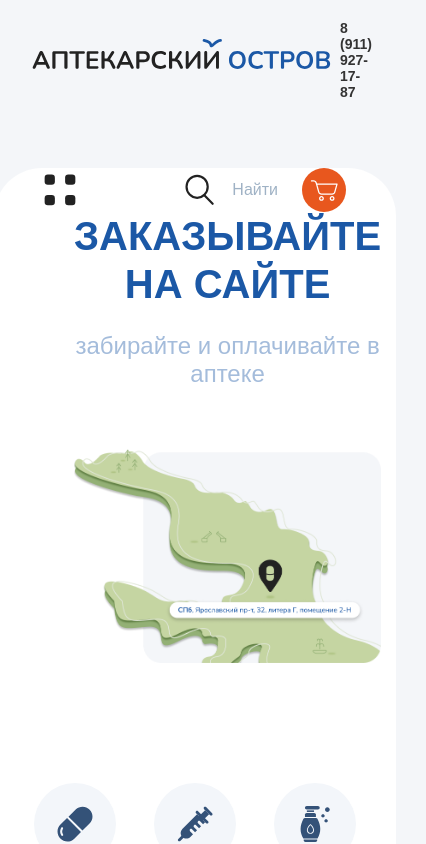
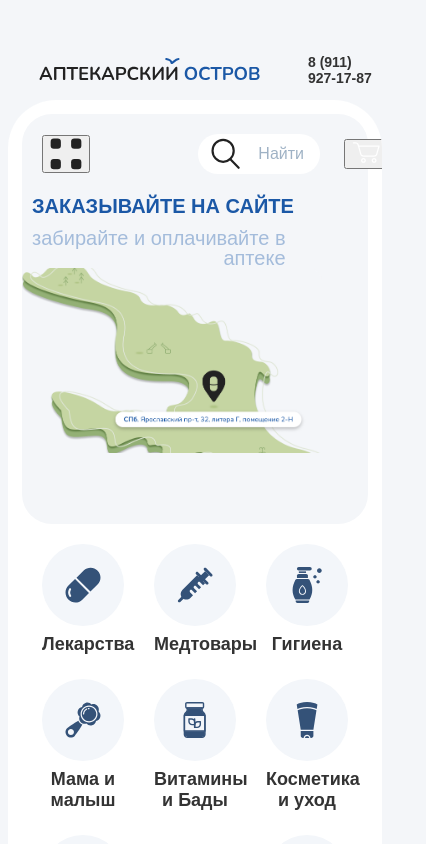
Before and after one commit to Aptekarsky-Island/pharmacy, a React (Vite) app: page / in a window 390 px wide. Shown: the top 844 px of the page, 426 px wide, since content can reach past the window. Built offline with nearby package versions, Linux system fonts and the light colour scheme; a web font is replaced by a local one.

Commit message:
update Hero and Hero-media

```diff
--- a/src/components/Categories/Categories.css
+++ b/src/components/Categories/Categories.css
@@ -1,6 +1,6 @@
 .categories {
   flex: auto;
-  padding: 60px 20px;
+  padding: 30px 20px;
 }
 
 .categories__inner {
@@ -64,3 +64,10 @@
   font-size: 24px;
   font-weight: bold;
 }
+
+
+@media (max-width: 768px) {
+  .categories {
+  padding: 20px 20px;
+}
+}
--- a/src/components/Header/Header.css
+++ b/src/components/Header/Header.css
@@ -10,88 +10,18 @@
 .header__container {
   max-width: var(--max-width-main);
   margin: 0 auto;
-  display: flex;
-  flex-direction: column;
-  align-items: stretch;
-  padding: 16px 32px 16px 32px;
+  padding: 20px 32px 20px 32px;
 }
 
 .header__top-row {
   display: flex;
+  max-height: 30px;
   justify-content: space-between;
   align-items: center;
 }
 
-.header__burger {
-  display: none;
-  background: none;
-  border: none;
-  font-size: 20px;
-  color: var(--text-color);
-  cursor: pointer;
-}
-
-.header__logo {
-  display: flex;
-  align-items: center;
-  gap: 12px;
-}
-
-.logo__text--bold {
-  font-size: 20px;
-  font-weight: 700;
-  color: var(--text-color);
-  letter-spacing: 0.5px;
-  text-transform: uppercase;
-}
-
-.logo__text--accent {
-  color: var(--primary-color);
-  margin-left: 4px;
-  text-transform: uppercase;
-}
-
-.header__nav {
-  flex: 1;
-  margin-left: 40px;
-}
-
-.header__tools {
-  display: flex;
-  justify-content: center;
-  align-items: center;
-  gap: 24px;
-  margin-top: 28px;
-}
-
-.header__actions {
-  display: none;
-}
-
-.header__search {
-  position: relative;
-}
-
-.header__search input {
-  padding: 6px 32px 6px 12px;
-  font-size: 14px;
-  border: 1px solid #ddd;
-  border-radius: 20px;
-  transition: border-color var(--transition);
-}
-
-.header__search input:focus {
-  outline: none;
-  border-color: var(--primary-color);
-}
-
-.search__icon {
-  position: absolute;
-  right: 8px;
-  top: 50%;
-  transform: translateY(-50%);
-  font-size: 14px;
-  color: #888;
+.mainLogo {
+  max-height: 28px;
 }
 
 .header__phone {
@@ -104,36 +34,11 @@
   transition: background var(--transition);
 }
 
-.header__logo-image {
-  display: none;
-}
-
-.header__icon {
-  font-size: 18px;
-  color: var(--text-color);
-  cursor: pointer;
-  transition: color var(--transition);
-}
 
 .header__icon:hover {
   color: var(--primary-color);
 }
 
-.header__cart {
-  font-size: 20px;
-  border: none;
-  color: #fff;
-  background: var(--accent-color);
-  width: 44px;
-  height: 44px;
-  border-radius: 50%;
-  display: flex;
-  align-items: center;
-  justify-content: center;
-  cursor: pointer;
-  flex-shrink: 0;
-  transition: background var(--transition);
-}
 
 .header__cart:hover {
   background: #ff6a36;
@@ -143,50 +48,18 @@
   text-decoration: none;
 }
 
-@media (max-width: 1024px) {
+@media (max-width: 770px) {
+  .header__container{
+    max-height: 30px;
+    padding: 60px 0px 10px 0px;
+  }
   .header__nav {
     display: none;
   }
   .header__burger {
     display: block;
   }
+  .header__top-row {
+  align-items:end;
+  }
 }
-
-.navbar {
-  position: fixed;
-  top: 80px;
-  left: 32px;
-  z-index: 101;
-  background: transparent !important;
-  box-shadow: none !important;
-  border: none !important;
-  padding: 0;
-  margin: 0;
-  display: flex;
-  align-items: center;
-}
-
-.navbar__menu,
-.navbar__menu-icon {
-  background: transparent !important;
-  box-shadow: none !important;
-  border: none !important;
-}
-
-.navbar__menu {
-  cursor: pointer;
-  font-size: 28px;
-  padding: 0;
-  margin: 0;
-}
-
-.navbar__menu-icon {
-  color: #222;
-  font-size: 28px;
-  line-height: 1;
-  display: block;
-}
-
-.page-content {
-  padding-top: 120px;
-}
--- a/src/components/Header/Header.jsx
+++ b/src/components/Header/Header.jsx
@@ -1,4 +1,4 @@
-import React, { useState, useEffect, useRef } from 'react';
+// import React, { useState, useEffect, useRef } from 'react';
 import './Header.css';
 import { FaSearch, FaUser, FaShoppingCart, FaBars } from 'react-icons/fa';
 import SearchWindow from '../SearchWindow/SearchWindow';
@@ -7,27 +7,26 @@
 import MainLogo from '../MainLogo/MainLogo';
 
 export default function Header() {
-  const [isSearchOpen, setIsSearchOpen] = useState(false);
-  const [showNavTools, setShowNavTools] = useState(true);
-  const lastScrollY = useRef(window.scrollY);
+  // const [isSearchOpen, setIsSearchOpen] = useState(false);
+  // const lastScrollY = useRef(window.scrollY);
 
-  useEffect(() => {
-    const handleScroll = () => {
-      if (window.scrollY > lastScrollY.current && window.scrollY > 100) {
-        setShowNavTools(false);
-      } else {
-        setShowNavTools(true);
-      }
-      lastScrollY.current = window.scrollY;
-    };
-    window.addEventListener('scroll', handleScroll);
-    return () => window.removeEventListener('scroll', handleScroll);
-  }, []);
+  // useEffect(() => {
+  //   const handleScroll = () => {
+  //     if (window.scrollY > lastScrollY.current && window.scrollY > 100) {
+  //       setShowNavTools(false);
+  //     } else {
+  //       setShowNavTools(true);
+  //     }
+  //     lastScrollY.current = window.scrollY;
+  //   };
+  //   window.addEventListener('scroll', handleScroll);
+  //   return () => window.removeEventListener('scroll', handleScroll);
+  // }, []);
 
   return (
     <div>
       <header className="header">
-        <SearchWindow isOpen={isSearchOpen} onClose={() => setIsSearchOpen(false)} />
+        {/* <SearchWindow isOpen={isSearchOpen} onClose={() => setIsSearchOpen(false)} /> */}
         <div className="header__container">
           {/* Логотип и телефон */}
           <div className="header__top-row">
@@ -41,7 +40,7 @@
           </div>
         </div>
       </header>
-      <NavTools onSearchClick={() => setIsSearchOpen(true)} hide={isSearchOpen} scrolledUp={showNavTools} />
+
     </div>
   );
 }
--- a/src/components/Hero/Hero.css
+++ b/src/components/Hero/Hero.css
@@ -1,76 +1,30 @@
 .hero {
   max-width: var(--max-width-main);
   margin: 0 auto;
-  padding: 58px 20px;
+  padding: 70px 20px;
 }
 
-/* Новый контейнер с границей для всех элементов */
 .hero__box {
   border-radius: var(--border-radius-large);
   overflow: hidden;
   background: #f4f6f9;
 }
 
-.hero__top {
-  display: flex;
-  align-items: center;
-  padding-top: 2%;
-  padding-left: 78%;
-  background: #fff;
-  gap: 16px;
-}
-
-.hero__search {
-  position: relative;
-  border: 1px solid #e0e2e5;
-  flex: 1;
-  max-width: 160px;
-  background: #ffffff;
-  border-radius: 24px;
-  padding: 8px 16px;
-  display: flex;
-  align-items: center;
-}
-.hero__search input {
-  width: 100%;
-  border: none;
-  outline: none;
-  font-size: 16px;
-  color: #718096;
-}
-.hero__search-icon {
-  font-size: 20px;
-  color: #2d3748;
-  margin-right: 8px;
-}
-
-.hero__cart {
-  font-size: 20px;
-  border: 1px solid #000000;
-  color: #fff;
-  background: #e8571e;
-  width: 44px;
-  height: 44px;
-  border-radius: 50%;
-  display: flex;
-  align-items: center;
-  justify-content: center;
-  cursor: pointer;
-  flex-shrink: 0;
-}
-
 .hero__content {
   display: flex;
   flex-direction: column;
+
   background: #fff;
-  gap: 40px;
   padding: 24px 20px;
 }
 
-@media (max-width: 700px) {
+@media (max-width: 770px) {
   .hero {
-      /* padding-left: 80px;
-      padding-right: 80px; */
-      margin: 110px -34px;
+    margin: 100px 0 0 0;
+    padding: 0;
+  }
+  .hero__content {
+    padding: 14px;
+    position: relative;
   }
 }
--- a/src/components/Hero/Hero.jsx
+++ b/src/components/Hero/Hero.jsx
@@ -2,12 +2,14 @@
 import './Hero.css';
 import PromoBanner from '../PromoBanner/PromoBanner';
 import Categories from '../Categories/Categories';
+import NavTools from '@components/NavTools/NavTools';
 
 export default function Hero() {
   return (
     <section className="hero">
       <div className="hero__box">
         <div className="hero__content">
+          <NavTools />
           <PromoBanner />
           <Categories />
         </div>
--- a/src/components/NavTools/NavTools.css
+++ b/src/components/NavTools/NavTools.css
@@ -3,20 +3,10 @@
   top: 148px;
   left: 0;
   width: 100%;
-  z-index: 2;
-  display: flex;
-  align-items: center;
-  justify-content: center;
-  background: transparent !important;
-  box-shadow: none !important;
-  border: none !important;
+
   pointer-events: none;
 }
 
-/* .navtools--hidden {
-  z-index: 2;
-  transform: translateY(-100%);
-} */
 
 .navtools__inner {
   width: 100%;
@@ -67,23 +57,21 @@
   line-height: 1;
 }
 
-@media (max-width: 1340px) {
+@media (max-width: 770px) {
+  .navtools {
+    position: static;
+    top: auto;
+    right: auto;
+    background-color: #F4F6F9;
+    border-radius: var(--border-radius-main) var(--border-radius-main) 0 0;
+  }
   .navtools__inner {
-    padding-left: 100px;
-    padding-right: 100px;
+    max-height: 47px;
+    width: 100%;
+    margin: 0;
+    padding: 20px;
   }
-}
 
-@media (max-width: 700px) {
-  .navtools__inner {
-    padding-left: 80px;
-    padding-right: 80px;
-    margin: 10px -36px;
-    gap: 8px;
-  }
-  .navtools__right {
-    gap: 8px;
-  }
 }
 
 .navbar__menu-icon {
--- a/src/components/PromoBanner/PromoBanner.css
+++ b/src/components/PromoBanner/PromoBanner.css
@@ -1,89 +1,88 @@
-.promo {
+.promo__container {
   background: var(--promo-gradient);
   color: var(--promo-light);
   border-radius: var(--border-radius-main);
-  padding: 20px;
-  position: relative;
-  min-height: 200px;
+  min-height: 500px;
+  max-width: 1280px;
+  display: grid;
+  grid-template-columns: 40% 60%;
+  align-items: center;
 }
-.promo__inner {
-  max-width: 1280px;
-  margin: 0 40px;
-  display: grid;
-  grid-template-columns: 1fr 1fr;
-  align-items: center;
-  position: relative;
-  z-index: 1;
-}
+
 .promo__info {
   display: flex;
+  width: 100%;
   flex-direction: column;
+  grid-column: 1 / 2;
+  align-items: end;
+  z-index: 2;
   color: #1b58a6;
-  align-items: flex-end;
-  text-align: left;
+  padding: 0;
+  text-align: right;
 }
+
 .promo__title {
-  font-size: 2.5rem;
-  font-weight: 550;
-  line-height: 1.2;
+  font-size: clamp(20px, 4vw, 40px);
+  font-weight: 700;
+  line-height: 120%;
   margin: 0;
+  text-transform: uppercase;
 }
+
 .promo__subtitle {
-  font-size: 1.5rem;
-  max-width: 400px;
+  font-size: clamp(20px, 4vw, 36px);
+  font-weight: 500;
+  min-width: 243px;
+  line-height: 100%;
   color: #a4bcdb;
+  margin: 0;
+  margin-top: 10px;
 }
-.promo__btn {
-  display: inline-block;
-  margin-top: 16px;
-  padding: 12px 24px;
-  background: var(--promo-btn-bg);
-  color: var(--promo-btn-color);
-  border-radius: 30px;
-  font-weight: 600;
-  text-decoration: none;
-  transition: background var(--transition), transform var(--transition);
+
+.promo__map__container {
+  grid-column: 2 / -1;
+  grid-row: 1;
+  max-width: 717px;
+  max-height: 529px;
 }
-.promo__btn:hover {
-  background: #f4f4f4;
-  transform: translateY(-2px);
-}
-.promo__map-container {
-  z-index: 1;
-  position: relative;
-  border-radius: 12px;
-  overflow: hidden;
-}
-.promo__map-container img {
-  display: block;
+
+.promo__map__container img {
   width: 100%;
   height: auto;
-}
-.promo__marker {
-  position: absolute;
-  bottom: 16px;
-  left: 16px;
-  display: flex;
-  align-items: center;
-  gap: 8px;
-  background: rgba(255, 255, 255, 0.9);
-  color: #1B58A6;
-  padding: 8px 12px;
-  border-radius: 20px;
-  font-size: 0.9rem;
-  font-weight: 700;
+  display: block;
+  object-fit: cover;
 }
 
 @media (max-width: 768px) {
-  .promo__inner {
-    grid-template-columns: 1fr;
-    text-align: center;
+  .promo__container {
+    background-color: #F4F6F9;
+    display: flex;
+    flex-direction: column;
+    min-height: 330px;
+    border-radius: 0 0 var(--border-radius-main) var(--border-radius-main);
   }
+
   .promo__info {
-    align-items: center;
-    text-align: center;
+    grid-row: 2;
+    align-items: start;
+    padding-left: 20px;
   }
-  .promo__map-container {
-    margin-top: 24px;
+
+  .promo__map__container {
+    min-height: 193px;
+    min-width: 336px;
+    width: 100%;
+    height: 100%;
+    grid-row: 3;
+    grid-column: 1;
+  }
+
+  .promo__map__container img {
+    position: relative;
+    width: 100%;
+    max-width: 300px;
+    max-height: 185px;
+    object-fit: cover;
+    object-position: right center;
   }
 }
--- a/src/components/PromoBanner/PromoBanner.jsx
+++ b/src/components/PromoBanner/PromoBanner.jsx
@@ -1,28 +1,21 @@
 import React from 'react';
 import './PromoBanner.css';
-import MapImage from '../../assets/map.png';
+import MapImage from '@assets/map.png';
 
-export default function PromoBanner({ onSearchClick }) {
+export default function PromoBanner() {
   return (
-    <section className="promo">
-      <div className="promo__inner">
+    <section className="promo__container">
         <div className="promo__info">
           <h1 className="promo__title">
             ЗАКАЗЫВАЙТЕ НА САЙТЕ
           </h1>
           <p className="promo__subtitle">
-            забирайте и оплачивайте в аптеке
+            забирайте и оплачивайте в <br/>аптеке
           </p>
         </div>
-        <div className="promo__map">
-          <div className="promo__map-container">
+          <div className="promo__map__container">
             <img src={MapImage} alt="Карта расположения" />
-            {/* <div className="promo__marker">
-              <span>СПБ, Ярославский пр-т, 32, литер Г, помещение 2-Н</span>
-            </div> */}
           </div>
-        </div>
-      </div>
     </section>
   );
 }
```
Also changed, not shown: vite.config.js (+12 -1 lines).
